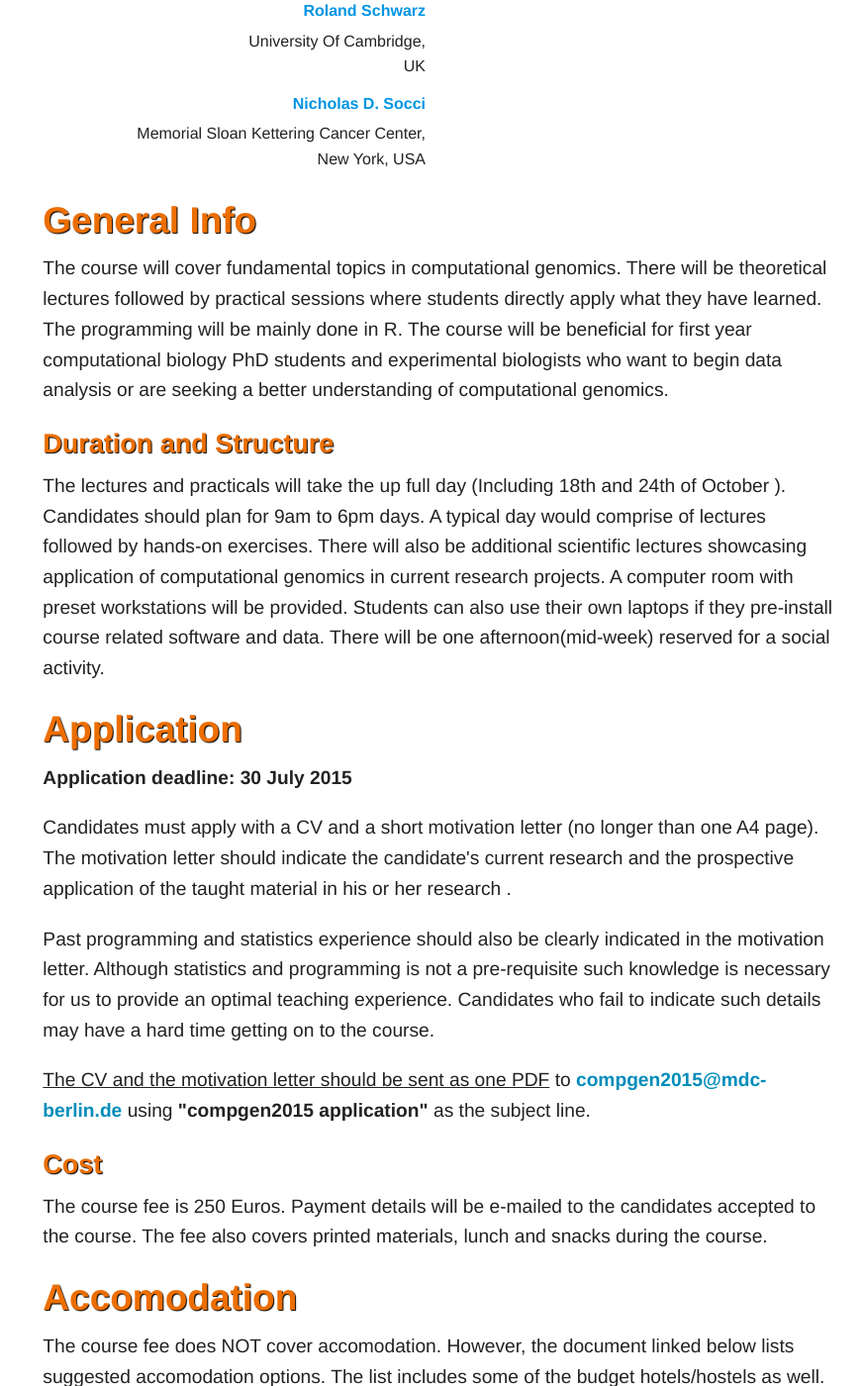
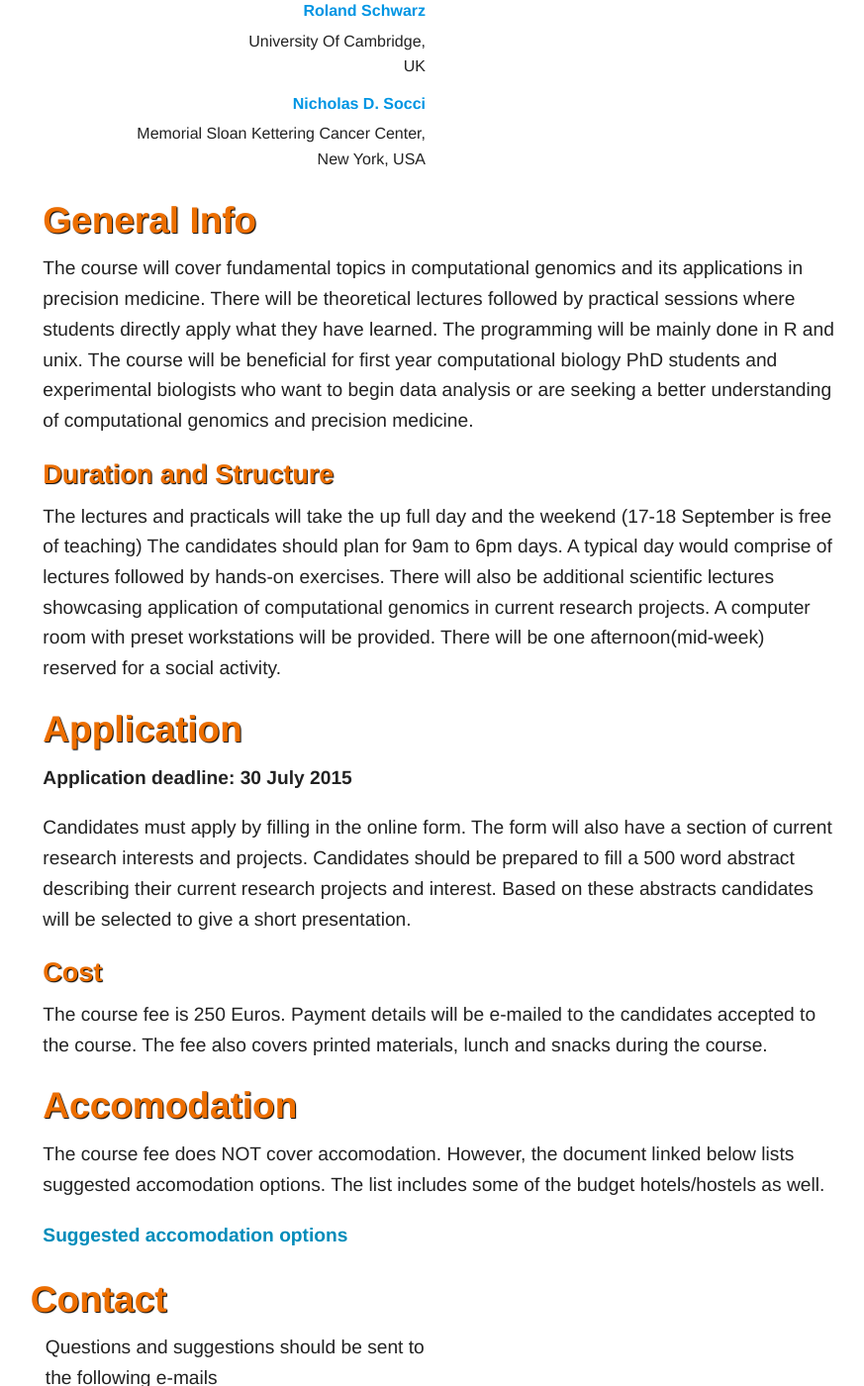
Before and after one commit to BIMSBbioinfo/compgen, a Jekyll site: the page 2016/index.html, which Jekyll copies as it is, in a window 1280 px wide and 1400 px high, scrolled down 1246 px. Shown: the whole window at 99% size, without its empty margins (195-1068 px from the left). Built offline with Jekyll 4.4.1, drawn with Linux system fonts in a browser that asks for light colours; nearby versions of some CDN libraries; library files that are not in the unit come from our copies; some of the changed text lies outside the part shown.

Commit message:
added info on application procedures

```diff
--- a/2016/index.html
+++ b/2016/index.html
@@ -60,11 +60,11 @@
       </div>
       <div class="large-6 columns">
         <p class="panel">
-          <a style="font-size:1.5rem">18-24 October 2015</a></br>
+          <a style="font-size:1.5rem">12-23 September 2016</a></br>
           <a href="https://www.mdc-berlin.de/40549075/de/bimsb">Berlin Institute for Medical Systems Biology</a>, <a href="http://www.mdc-berlin.de">Max Delbrück Center </a> <br/>
           Berlin, Germany<br/>
           <br/>
-          <u>Application deadline: 30 July 2015</u>
+          <u>Application deadline: TBA</u>
         </p>
 
         <h3>Course modules</h3>
@@ -85,23 +85,23 @@
         <h2 id="General info">General Info</h2>
         <p>
           The course will cover fundamental topics in computational
-          genomics.
+          genomics and its applications in precision medicine.
 
           There will be theoretical lectures followed by practical
           sessions where students directly apply what they have learned. The
-          programming will be mainly done in R.
+          programming will be mainly done in R and unix.
 
           The course will be beneficial for first year computational
           biology PhD students and experimental biologists who want to
           begin data analysis or are seeking a better understanding of
-          computational genomics.
+          computational genomics and precision medicine.
         </p>
         <h3 id="Duration">Duration and Structure</h3>
         <p>
-          The lectures and practicals will take the up full day
-          (Including 18th and 24th of October ). Candidates should
+          The lectures and practicals will take the up full day and the weekend (17-18 September is free of teaching)
+           The candidates should
           plan for 9am to 6pm days. A typical day would comprise of lectures followed by hands-on exercises. There will also be additional scientific lectures showcasing application of computational genomics in current research projects.
-          A computer room with preset workstations will be provided. Students can also use their own laptops if they pre-install course related software and data.
+          A computer room with preset workstations will be provided.
           There will be one afternoon(mid-week) reserved for a social activity.
         </p>
 
@@ -109,24 +109,9 @@
         <h2 id="application">Application</h2>
         <p><b>Application deadline: 30 July 2015</b></p>
         <p>
-          Candidates must apply with a CV and a short motivation
-          letter (no longer than one A4 page).  The motivation letter
-          should indicate the candidate's current research and the prospective
-          application of the taught material in his or her research .
-        </p>
-        <p>
-          Past programming and statistics experience should also be
-          clearly indicated in the motivation letter.  Although
-          statistics and programming is not a pre-requisite such
-          knowledge is necessary for us to provide an optimal teaching
-          experience.  Candidates who fail to indicate such details
-          may have a hard time getting on to the course.
-        </p>
-        <p>
-          <u>The CV and the motivation letter should be sent as one
-          PDF</u>
-          to <a href="mailto:compgen2015@mdc-berlin.de">compgen2015@mdc-berlin.de</a>
-          using <b>"compgen2015 application"</b> as the subject line.
+          Candidates must apply by filling in the online form. The form will also have a section of current research interests and projects.
+          Candidates should be prepared to fill a 500 word abstract describing their current research projects and interest. Based on these
+          abstracts candidates will be selected to give a short presentation.
         </p>
 
 
@@ -155,7 +140,7 @@
             Questions and suggestions should be sent to the following
             e-mails
           </p>
-          <a href="mailto:compgen2015@mdc-berlin.de">compgen2015@mdc-berlin.de</a> or <a href="mailto:altuna.akalin@mdc-berlin.de">altuna.akalin@mdc-berlin.de</a>
+          <a href="mailto:compgen2016@mdc-berlin.de">compgen2015@mdc-berlin.de</a> or <a href="mailto:altuna.akalin@mdc-berlin.de">altuna.akalin@mdc-berlin.de</a>
          <p>
             We look forward to hearing from you!
           </p>
```
